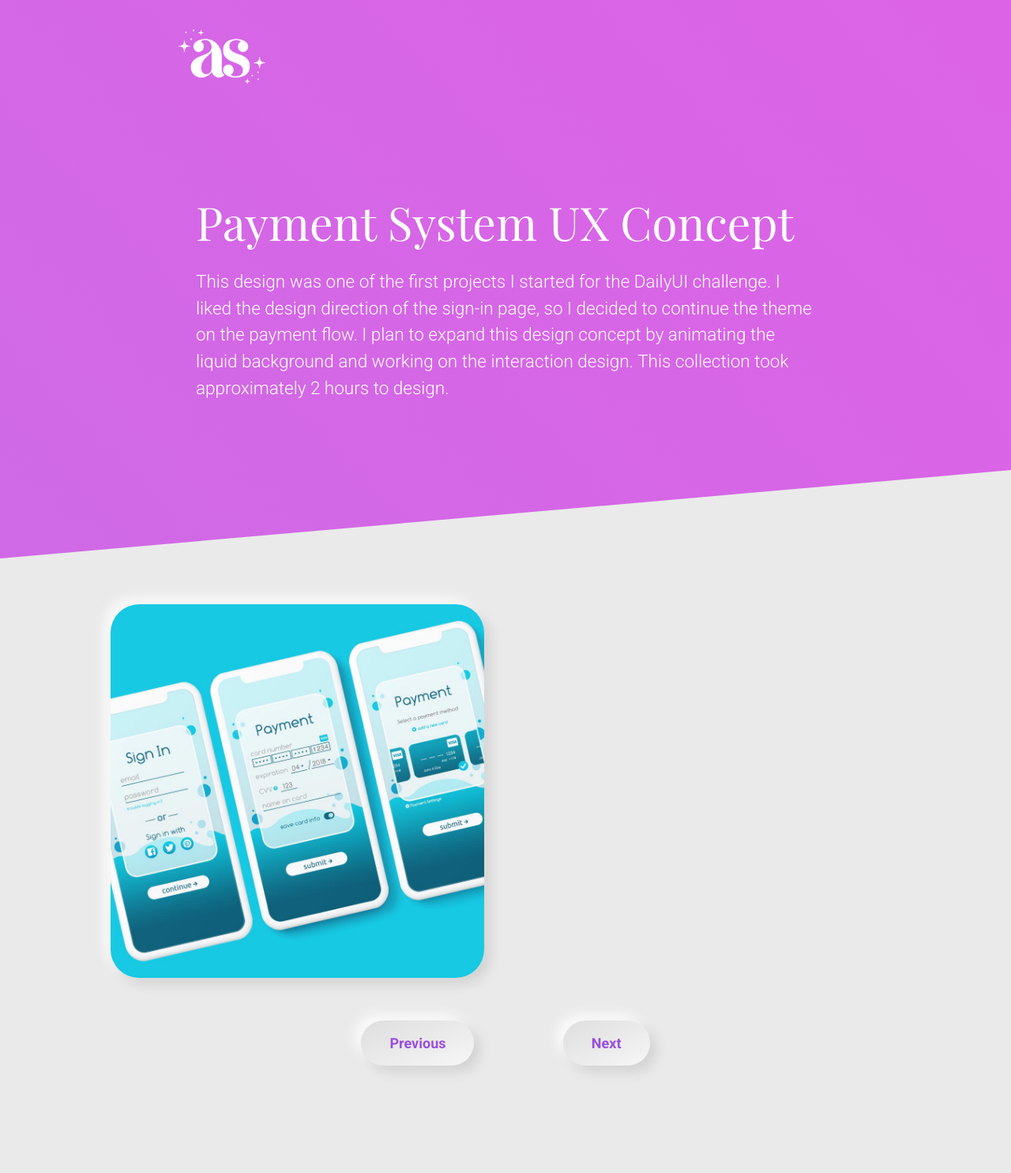
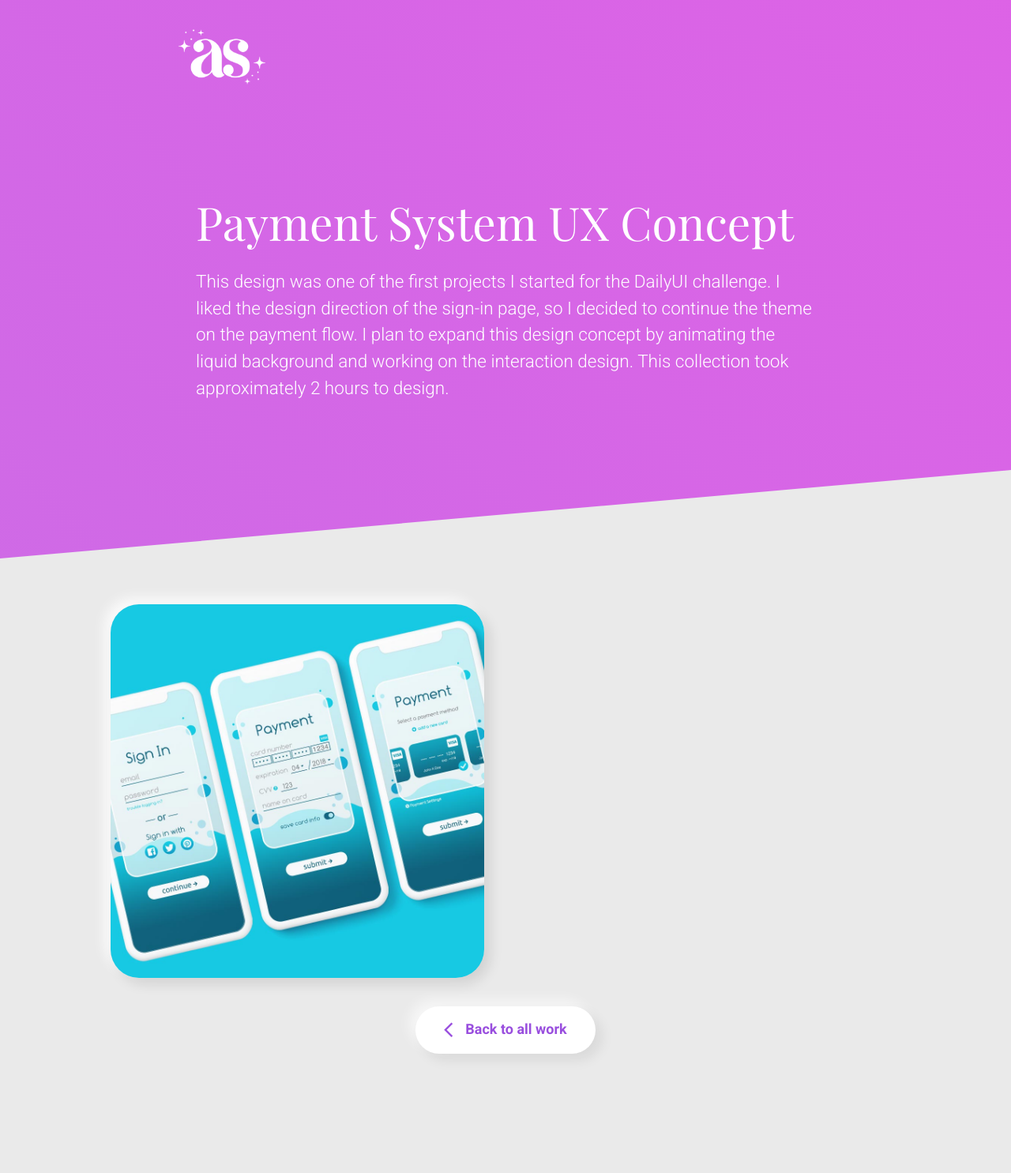
Before and after one commit to alysherrard/alysherrard.github.io, a Jekyll site: the page built from _content/payment-concept.html, in a window 1280 px wide. Shown: the whole page at 79% size. Built offline with Jekyll 4.4.1, drawn with Linux system fonts in a browser that asks for light colours; nearby versions of some CDN libraries.

Commit message:
changed button styles

```diff
--- a/_includes/footer.html
+++ b/_includes/footer.html
@@ -1,5 +1,7 @@
 
-<div id="footer">
+<div id="footer" class="container-prev-next">
+	<a class="btn" href="/"><span class="material-icons">arrow_back_ios</span> Back to all work</a>
+	<!--
 	<div class="container-prev-next">
 	  {% if page.previous.url %}
 	    <a class="btn btn-prev" href="{{page.previous.url}}">Previous</a>
@@ -8,4 +10,5 @@
 	    <a class="btn btn-next" href="{{page.next.url}}">Next</a>
 	  {% endif %}
 	</div>
+	-->
 </div>
--- a/css/_typography.scss
+++ b/css/_typography.scss
@@ -83,13 +83,12 @@ a{
 }
 
 .btn {
+	display: inline-block;
 	padding: 1em 2em;
 	color: darken($color-purple, 10%);
-	background: $color-gray-light;
-	background: linear-gradient(to bottom right, rgba($color-dark, .05), $color-gray-light, rgba($color-white, .6));
-	background: -webkit-linear-gradient(to bottom right, rgba($color-dark, .05), $color-gray-light, rgba($color-white, .6));
+	background: $color-white;
 	border-radius: 2em;
-	box-shadow: 8px 8px 16px 0 rgba($color-dark, .1), -8px -8px 16px 0 rgba($color-white, .8);
+	box-shadow: 8px 8px 16px 0 rgba($color-dark, .075), -8px -8px 16px 0 rgba($color-white, .6);
 	transition: all .5s ease;
 	&::before{
 		display: none; //hide link underline
```
Also changed, not shown: 11 other files.
